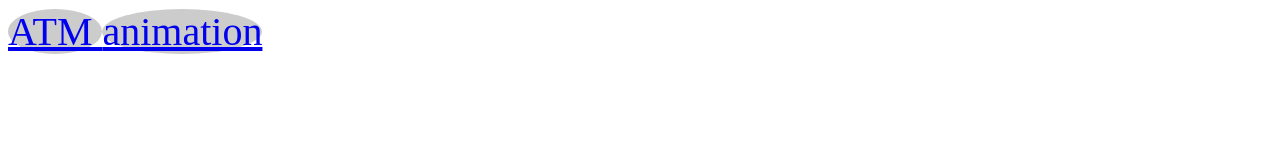
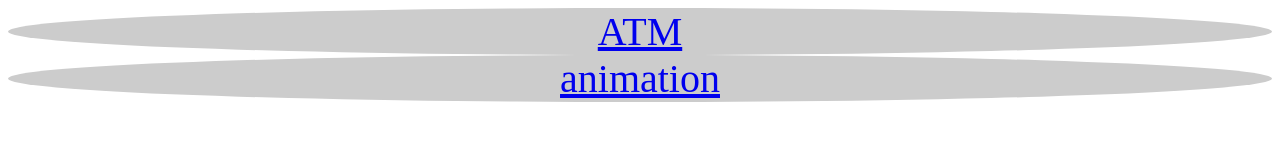
Before and after one commit to onomuta/usdz_test, a plain HTML site: page index.html in a window 1280 px wide. Drawn offline with Linux system fonts and the light colour scheme.

Commit message:
Update index.html

```diff
--- a/index.html
+++ b/index.html
@@ -1,8 +1,8 @@
-<a rel="ar" href="sample3.usdz" style="width:100%; background:#ccc; border-radius:50%; font-size:40px; text-align:center">
+<a rel="ar" href="sample3.usdz" style="display:block; width:100%; background:#ccc; border-radius:50%; font-size:40px; text-align:center">
     ATM
 </a>
 
 
-<a rel="ar" href="sampl2.usdz" style="width:100%; background:#ccc; border-radius:50%; font-size:40px; text-align:center">
+<a rel="ar" href="sampl2.usdz" style="display:block; width:100%; background:#ccc; border-radius:50%; font-size:40px; text-align:center">
     animation
 </a>
```
